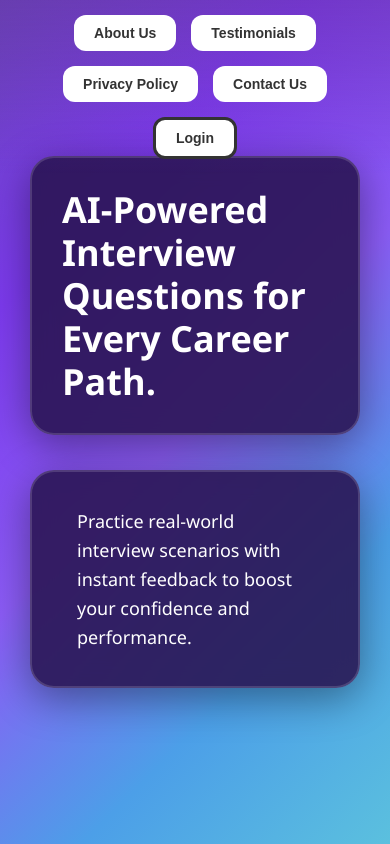
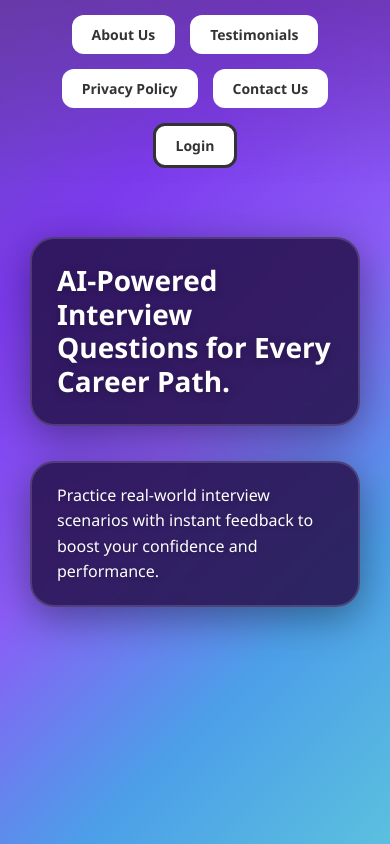
Before and after one commit to yashrustagi2004/Reflection, a Flask app: page / in a window 390 px wide. Run offline with Flask 3, Linux system fonts and the light colour scheme.

Commit message:
Enhance landing page

```diff
--- a/services/frontend/templates/index.html
+++ b/services/frontend/templates/index.html
@@ -29,6 +35,12 @@
             gap: 20px;
             z-index: 1000;
             background: linear-gradient(to bottom, rgba(100, 50, 150, 0.4), transparent);
+            backdrop-filter: blur(10px);
+            transition: all 0.3s ease;
+        }
+
+        .navbar:hover {
+            background: linear-gradient(to bottom, rgba(100, 50, 150, 0.6), transparent);
         }
 
         .nav-btn {
@@ -42,6 +54,36 @@
             cursor: pointer;
             transition: all 0.3s ease;
             white-space: nowrap;
+            text-decoration: none;
+            display: inline-block;
+            position: relative;
+            overflow: hidden;
+        }
+
+        /* Smooth hover animation for nav buttons */
+        .nav-btn::before {
+            content: '';
+            position: absolute;
+            top: 0;
+            left: -100%;
+            width: 100%;
+            height: 100%;
+            background: linear-gradient(90deg, transparent, rgba(107, 70, 193, 0.1), transparent);
+            transition: left 0.5s ease;
+        }
+
+        .nav-btn:hover::before {
+            left: 100%;
+        }
+
+        .nav-btn:hover {
+            transform: translateY(-3px);
+            box-shadow: 0 6px 20px rgba(0, 0, 0, 0.25);
+            background: #f8f9fa;
+        }
+
+        .nav-btn:active {
+            transform: translateY(-1px);
         }
 
         .nav-btn:last-child {
@@ -107,6 +163,31 @@
             margin-bottom: 35px;
             box-shadow: 0 10px 40px rgba(0, 0, 0, 0.4);
             border: 2px solid rgba(255, 255, 255, 0.15);
+            transition: all 0.4s ease;
+            position: relative;
+            overflow: hidden;
+        }
+
+        /* Hover effect for main card */
+        .main-card::before {
+            content: '';
+            position: absolute;
+            top: 0;
+            left: -100%;
+            width: 100%;
+            height: 100%;
+            background: linear-gradient(90deg, transparent, rgba(255, 255, 255, 0.1), transparent);
+            transition: left 0.6s ease;
+        }
+
+        .main-card:hover::before {
+            left: 100%;
+        }
+
+        .main-card:hover {
+            transform: translateY(-5px);
+            box-shadow: 0 15px 50px rgba(0, 0, 0, 0.5);
+            border-color: rgba(255, 255, 255, 0.25);
         }
 
         .main-title {
@@ -115,8 +196,17 @@
             color: white;
             line-height: 1.2;
             margin-bottom: 0;
+            text-shadow: 0 2px 10px rgba(0, 0, 0, 0.3);
+            transition: all 0.3s ease;
         }
 
+        .main-card:hover .main-title {
+            text-shadow: 0 4px 15px rgba(0, 0, 0, 0.4);
+        }
+
+        /* ============================================
+           SUBTITLE CARD WITH HOVER EFFECTS
+           ============================================ */
         .subtitle-card {
             background: rgba(40, 20, 80, 0.88);
             backdrop-filter: blur(12px);
@@ -124,6 +214,33 @@
             padding: 35px 45px;
             box-shadow: 0 10px 40px rgba(0, 0, 0, 0.4);
             border: 2px solid rgba(255, 255, 255, 0.15);
+            transition: all 0.4s ease;
+            position: relative;
+            overflow: hidden;
+            animation: fadeInUp 1s ease-out;
+        }
+
+        /* Hover effect for subtitle card */
+        .subtitle-card::before {
+            content: '';
+            position: absolute;
+            top: 0;
+            left: -100%;
+            width: 100%;
+            height: 100%;
+            background: linear-gradient(90deg, transparent, rgba(255, 255, 255, 0.08), transparent);
+            transition: left 0.6s ease;
+        }
+
+        .subtitle-card:hover::before {
+            left: 100%;
+        }
+
+        .subtitle-card:hover {
+            transform: translateY(-5px);
+            box-shadow: 0 15px 50px rgba(0, 0, 0, 0.5);
+            border-color: rgba(255, 255, 255, 0.25);
+            background: rgba(40, 20, 80, 0.92);
         }
 
         .subtitle {
@@ -131,9 +248,31 @@
             color: white;
             line-height: 1.6;
             margin: 0;
+            text-shadow: 0 1px 5px rgba(0, 0, 0, 0.2);
+            transition: all 0.3s ease;
         }
 
-        /* Responsive Design */
+        .subtitle-card:hover .subtitle {
+            text-shadow: 0 2px 8px rgba(0, 0, 0, 0.3);
+        }
+
+        /* ============================================
+           ANIMATIONS
+           ============================================ */
+        @keyframes fadeInUp {
+            from {
+                opacity: 0;
+                transform: translateY(30px);
+            }
+            to {
+                opacity: 1;
+                transform: translateY(0);
+            }
+        }
+
+        /* ============================================
+           RESPONSIVE DESIGN
+           ============================================ */
         @media (max-width: 1024px) {
             .navbar {
                 padding: 15px 30px;
@@ -185,17 +324,39 @@
             .subtitle {
                 font-size: 18px;
             }
+
+            .subtitle-card {
+                padding: 25px 30px;
+            }
+        }
+
+        @media (max-width: 480px) {
+            .main-card {
+                padding: 25px;
+            }
+
+            .main-title {
+                font-size: 28px;
+            }
+
+            .subtitle {
+                font-size: 16px;
+            }
+
+            .subtitle-card {
+                padding: 20px 25px;
+            }
         }
     </style>
 </head>
 <body>
     <!-- Navigation -->
     <nav class="navbar">
-        <button class="nav-btn" onclick="window.location.href='/about'">About Us</button>
-        <button class="nav-btn" onclick="window.location.href='/testimonials'">Testimonials</button>
-        <button class="nav-btn" onclick="window.location.href='/privacy'">Privacy Policy</button>
-        <button class="nav-btn" onclick="window.location.href='/contact'">Contact Us</button>
-        <button class="nav-btn" onclick="window.location.href='/login'">Login</button>
+        <a href="{{ url_for('about') }}" class="nav-btn">About Us</a>
+        <a href="{{ url_for('testimonials') }}" class="nav-btn">Testimonials</a>
+        <a href="{{ url_for('privacy') }}" class="nav-btn">Privacy Policy</a>
+        <a href="{{ url_for('contact') }}" class="nav-btn">Contact Us</a>
+        <a href="{{ url_for('login') }}" class="nav-btn">Login</a>
     </nav>
 
     <!-- Hero Section -->
```
Also changed, not shown: other parts of services/frontend/templates/index.html (+32 -12 lines).
